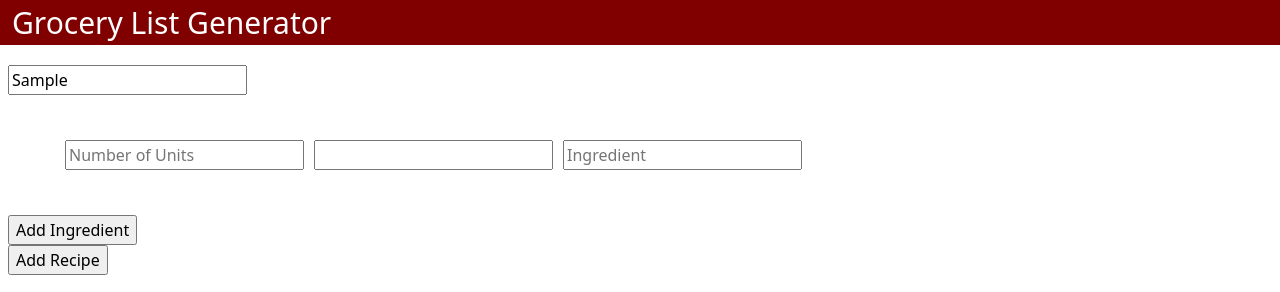
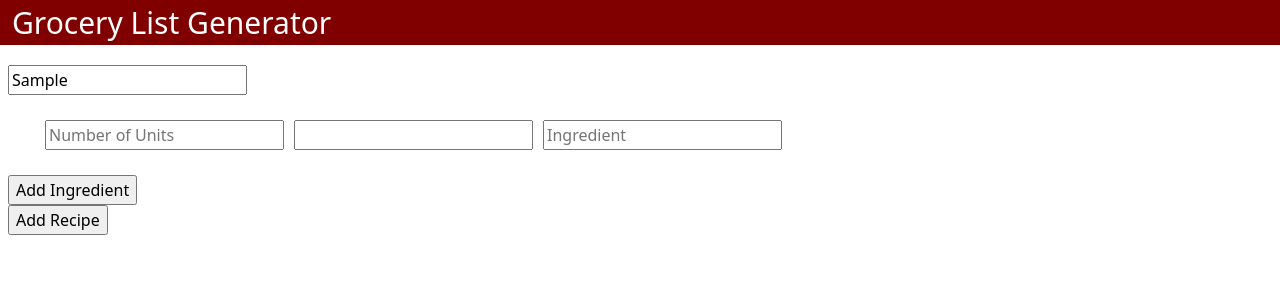
Before and after one commit to kylesteinmann/Recipe-Catalog, a plain HTML site: page index.html in a window 1280 px wide. Both pictures are taken after typing "Sample" into the empty fields and a click on the button "Add Ingredient". Drawn offline with nearby package versions, Linux system fonts and the light colour scheme.

Commit message:
Cleaned up added ingredients spacing

```diff
--- a/styles.css
+++ b/styles.css
@@ -10,3 +10,7 @@ header {
 div {
     padding:20px;
 }
+
+.ingredientContainer {
+    padding:0;
+}
```
